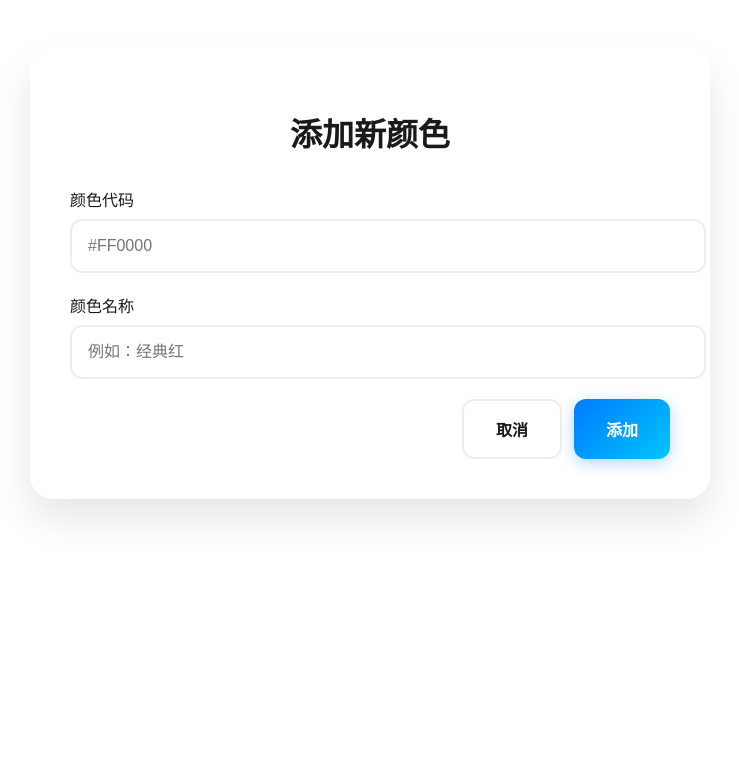
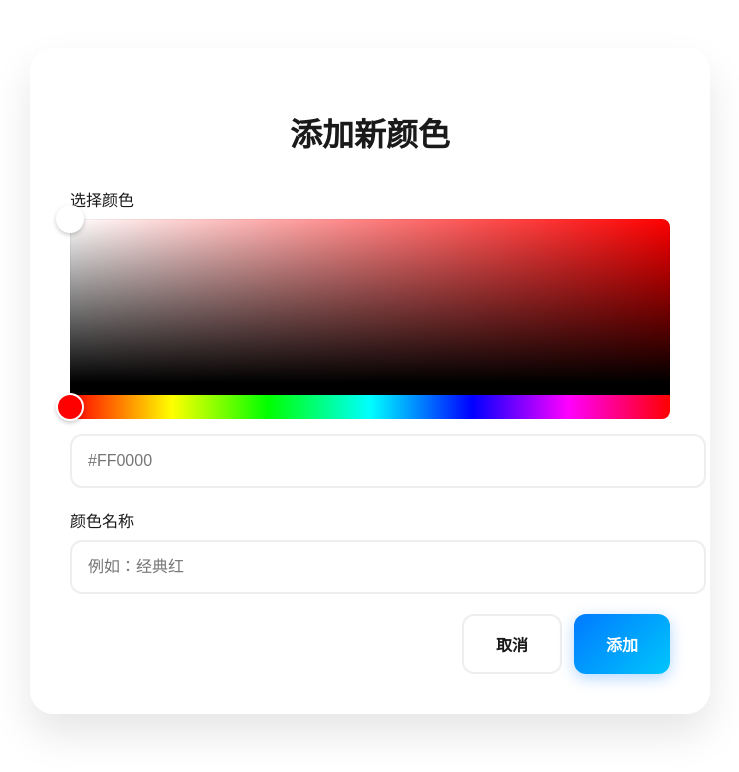
Before and after one commit to Lily-404/color, a React (Vite) app: page /add in a window 1280 px wide. Shown: the top 772 px of the page, without its empty margins (270-1009 px from the left). Built offline with nearby package versions, Linux system fonts and the light colour scheme.

Commit message:
feat：添加颜色选择器

```diff
--- a/package.json
+++ b/package.json
@@ -10,6 +10,7 @@
   },
   "dependencies": {
     "react": "^18.2.0",
+    "react-colorful": "^5.6.1",
     "react-dom": "^18.2.0",
     "react-router-dom": "^7.2.0"
   },
--- a/src/components/AddColorPage.jsx
+++ b/src/components/AddColorPage.jsx
@@ -2,6 +2,7 @@ import React, { useState } from 'react';
 import { useNavigate } from 'react-router-dom';
 import { styles } from '../styles/styles';
 import { initialColors } from '../constants/colors';
+import { HexColorPicker } from 'react-colorful';
 
 const AddColorPage = () => {
   const navigate = useNavigate();
@@ -45,8 +46,18 @@ const AddColorPage = () => {
         <form onSubmit={handleSubmit}>
           <div style={{ marginBottom: '20px' }}>
             <label style={styles.addColorPage.label}>
-              颜色代码
+              选择颜色
             </label>
+            <div style={{ marginBottom: '15px' }}>
+              <HexColorPicker
+                color={formData.hex || '#ffffff'}
+                onChange={(color) => {
+                  setFormData({ ...formData, hex: color });
+                  setPreviewColor(color);
+                }}
+                style={{ width: '100%', height: '200px' }}
+              />
+            </div>
             <input
               type="text"
               value={formData.hex}
--- a/src/components/ColorCard.jsx
+++ b/src/components/ColorCard.jsx
@@ -25,11 +25,9 @@ const ColorCard = ({ color, onMouseEnter, onMouseLeave, onDelete }) => {
   };
 
   const copyToClipboard = () => {
-    if (!showDeleteButton) {
-      navigator.clipboard.writeText(color.hex);
-      setCopied(true);
-      setTimeout(() => setCopied(false), 1500);
-    }
+    navigator.clipboard.writeText(color.hex);
+    setCopied(true);
+    setTimeout(() => setCopied(false), 800);
   };
 
   const handleDelete = (e) => {
@@ -60,13 +58,13 @@ const ColorCard = ({ color, onMouseEnter, onMouseLeave, onDelete }) => {
         const y = e.clientY - rect.top;
         const centerX = rect.width / 2;
         const centerY = rect.height / 2;
-        const rotateX = (y - centerY) / 5; // 增加旋转角度
-        const rotateY = -(x - centerX) / 5;
+        const rotateX = (y - centerY) / 3; // 增加旋转角度
+        const rotateY = -(x - centerX) / 3;
 
-        e.currentTarget.style.transform = `perspective(800px) rotateX(${rotateX}deg) rotateY(${rotateY}deg) scale3d(1.08, 1.08, 1.08)`;
+        e.currentTarget.style.transform = `perspective(600px) rotateX(${rotateX}deg) rotateY(${rotateY}deg) scale3d(1.1, 1.1, 1.1)`;
         e.currentTarget.style.boxShadow = `
-          0 20px 50px rgba(0, 0, 0, 0.3),
-          ${rotateY}px ${rotateX}px 20px rgba(0, 0, 0, 0.15)
+          0 25px 60px rgba(0, 0, 0, 0.4),
+          ${rotateY/2}px ${rotateX/2}px 30px rgba(0, 0, 0, 0.2)
         `;
       }}
     >
--- a/src/styles/styles.js
+++ b/src/styles/styles.js
@@ -33,7 +33,7 @@ export const styles = {
       top: '50%',
       left: '50%',
       transform: 'translate(-50%, -50%)',
-      backgroundColor: 'rgba(0, 0, 0, 0.85)',
+      backgroundColor: 'rgba(0, 0, 0, 0.72)',
       color: 'white',
       padding: '8px 16px',
       borderRadius: '8px',
```
Also changed, not shown: 1 other file (tests, documents, lock files or other folders).
